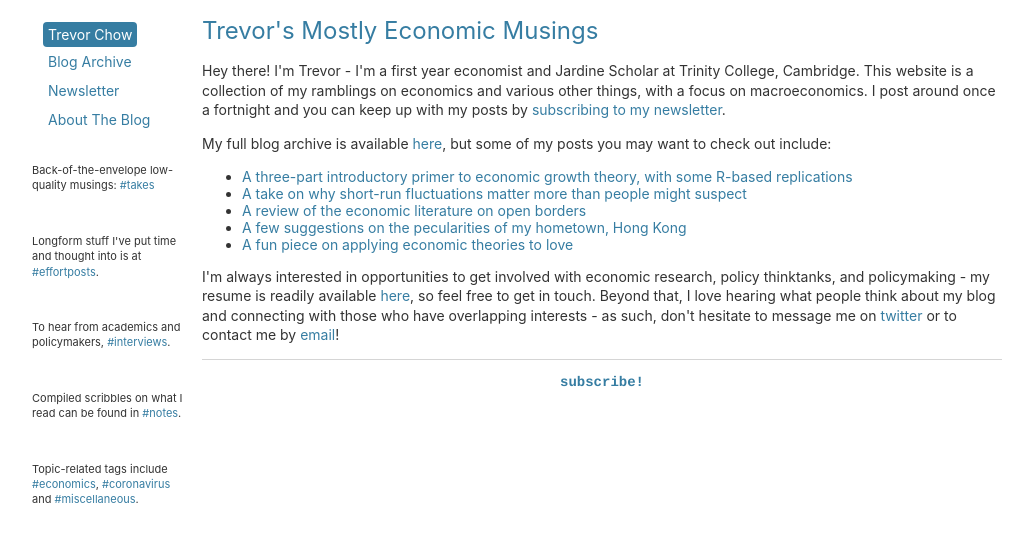
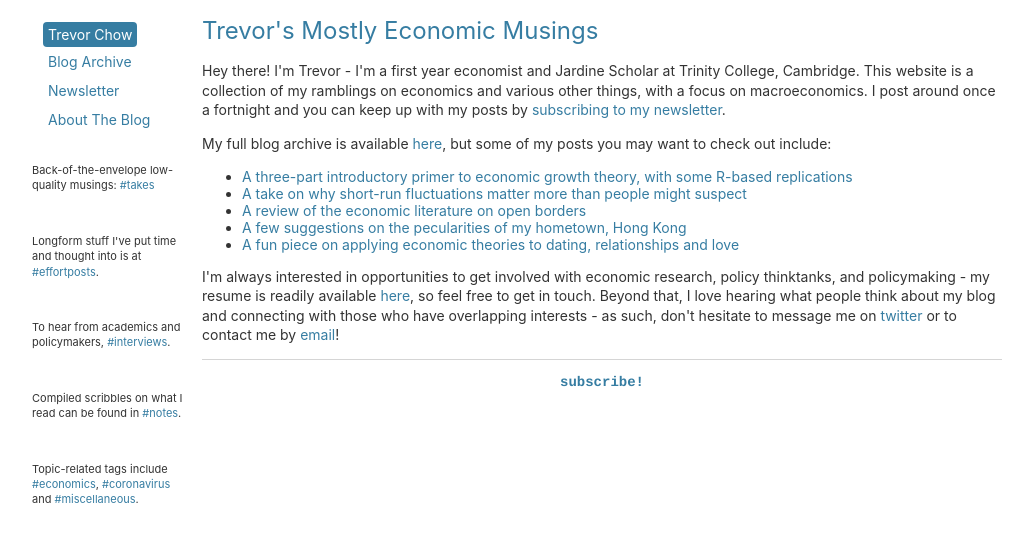
Before and after one commit to tmychow/tmychow.github.io, a Jekyll site: the page built from index.html, in a window 1280 px wide. Shown: the top 542 px of the page, without its empty margins (28-1054 px from the left). Built offline with Jekyll 4.4.1, drawn with Linux system fonts in a browser that asks for light colours.

Commit message:
Update index.html

```diff
--- a/index.html
+++ b/index.html
@@ -10,6 +10,6 @@
 		<li> <a href="https://tmychow.com/blog/2020/11/15/why-bob-lucas-was-wrong">A take on why short-run fluctuations matter more than people might suspect</a> </li>
 		<li> <a href="https://tmychow.com/blog/2021/01/24/comings-and-goings">A review of the economic literature on open borders</a> </li>
 		<li> <a href="https://tmychow.com/blog/2020/10/01/the-hong-kong-hypothesis">A few suggestions on the pecularities of my hometown, Hong Kong</a> </li>
-		<li> <a href="https://tmychow.com/blog/2021/02/14/it's-a-love-story">A fun piece on applying economic theories to love</a> </li>
+		<li> <a href="https://tmychow.com/blog/2021/02/14/it's-a-love-story">A fun piece on applying economic theories to dating, relationships and love</a> </li>
 	</ul>
 	<p>I'm always interested in opportunities to get involved with economic research, policy thinktanks, and policymaking - my resume is readily available <a href="/assets/ResumeJan21.pdf">here</a>, so feel free to get in touch. Beyond that, I love hearing what people think about my blog and connecting with those who have overlapping interests - as such, don't hesitate to message me on <a href="https://twitter.com/tmychow">twitter</a> or to contact me by <a href="mailto:tmychow@gmail.com?subject=Mostly Economic Musings">email</a>!</p>
```
